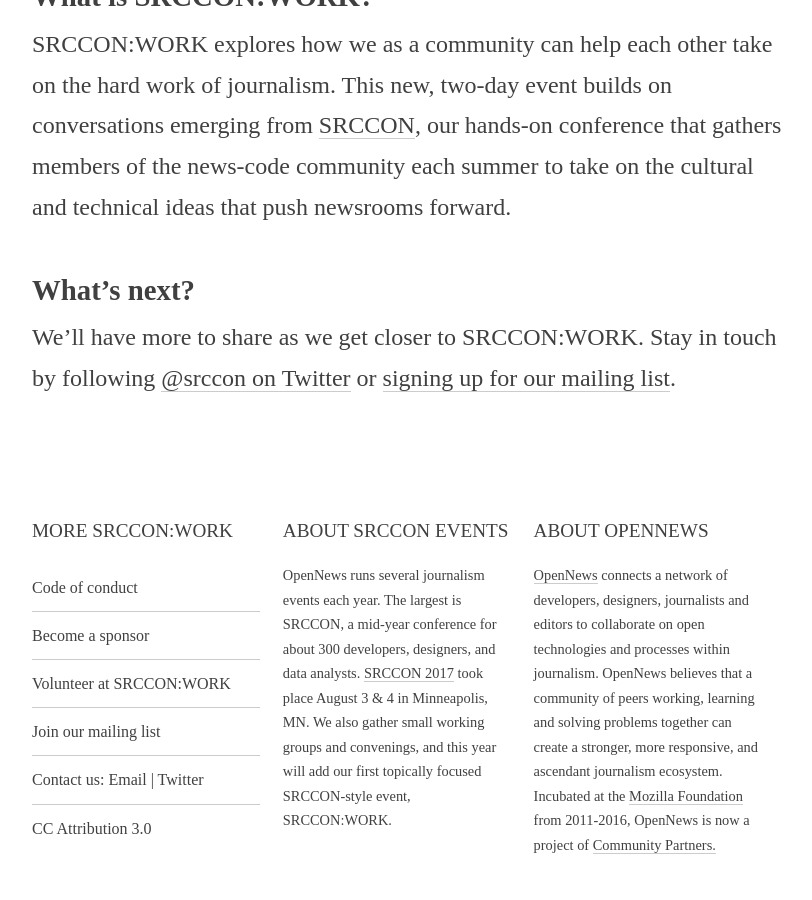
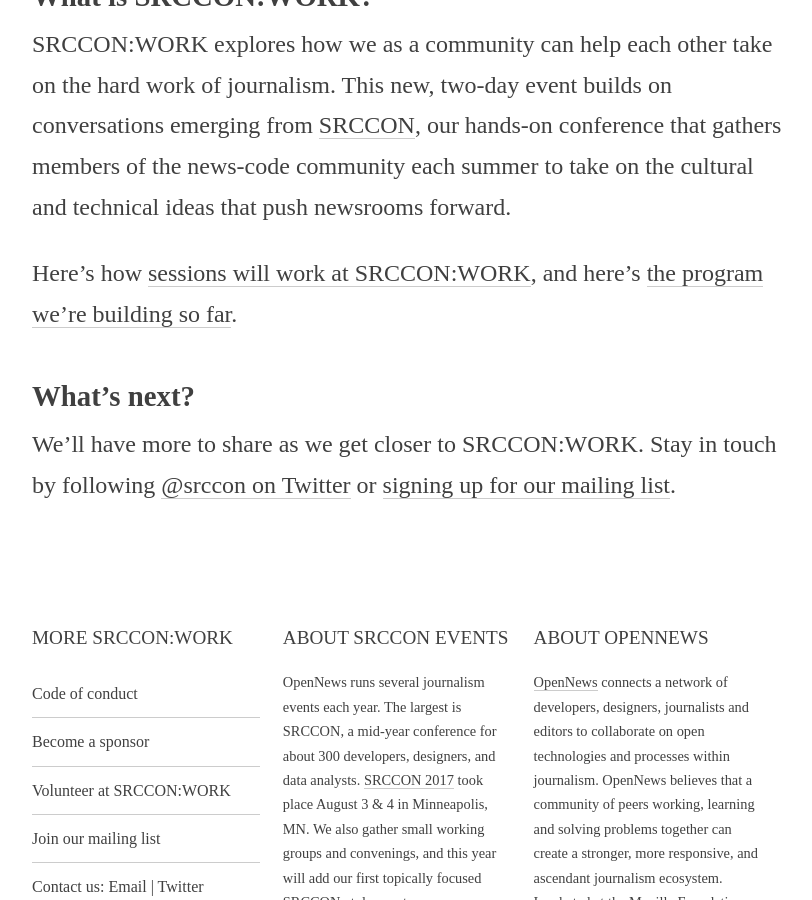
Before and after one commit to OpenNews/srccon-work, a Jekyll site: the page built from homepage.md, in a window 1280 px wide and 900 px high, scrolled down 1849 px. Shown: the whole window, without its empty margins (228-1040 px from the left). Built offline with Jekyll 4.4.1, drawn with Linux system fonts in a browser that asks for light colours.

Commit message:
Update homepage.md

```diff
--- a/homepage.md
+++ b/homepage.md
@@ -28,6 +28,8 @@
 
 SRCCON:WORK explores how we as a community can help each other take on the hard work of journalism. This new, two-day event builds on conversations emerging from [SRCCON](https://srccon.org), our hands-on conference that gathers members of the news-code community each summer to take on the cultural and technical ideas that push newsrooms forward.
 
+Here’s how [sessions will work at SRCCON:WORK](/sessions/about), and here’s [the program we’re building so far](/sessions).
+
 ## What's next?
 
 We'll have more to share as we get closer to SRCCON:WORK. Stay in touch by following [@srccon on Twitter](https://twitter.com/srccon) or [signing up for our mailing list](http://opennews.us5.list-manage.com/subscribe?u=71c95e9a43708843d2fdc1f09&id=996e9290cc).
```
